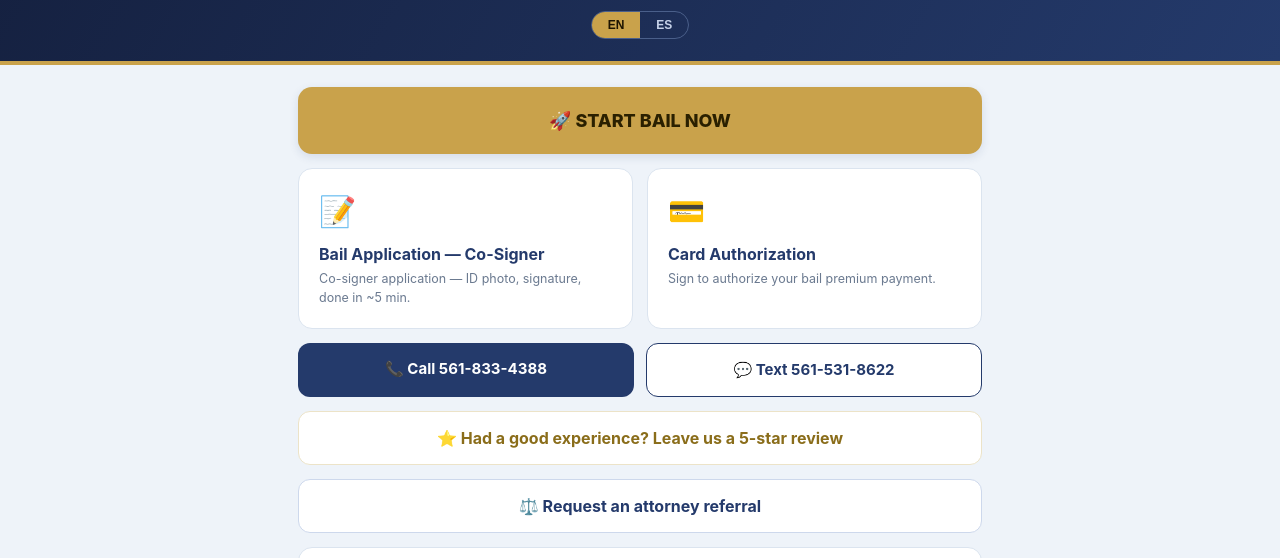
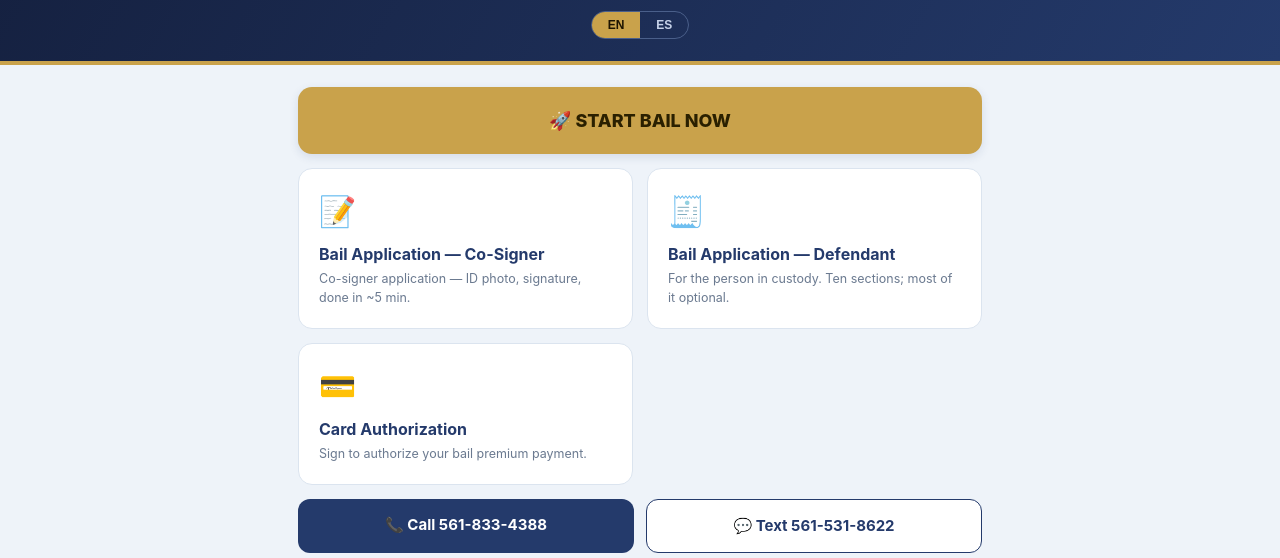
Before and after one commit to floridianpolicypros-ctrl/fastlane-intake, a website: page bbrc/index.html in a window 1280 px wide. Shown: the part 222-780 px from the top of the page. Drawn offline with Linux system fonts and the light colour scheme.

Commit message:
Link the defendant application from the hub

```diff
--- a/bbrc/index.html
+++ b/bbrc/index.html
@@ -49,6 +49,7 @@
 
   <div class="tiles">
     <a class="tile" href="/indemnitor"><div class="ico">📝</div><h3 data-i18n="t1h">Bail Application — Co-Signer</h3><p data-i18n="t1p">Co-signer application — ID photo, signature, done in ~5 min.</p></a>
+    <a class="tile" href="/defendant"><div class="ico">🧾</div><h3>Bail Application — Defendant</h3><p>For the person in custody. Ten sections; most of it optional.</p></a>
     <a class="tile" href="/card"><div class="ico">💳</div><h3 data-i18n="t2h">Card Authorization</h3><p data-i18n="t2p">Sign to authorize your bail premium payment.</p></a>
   </div>
 
```
